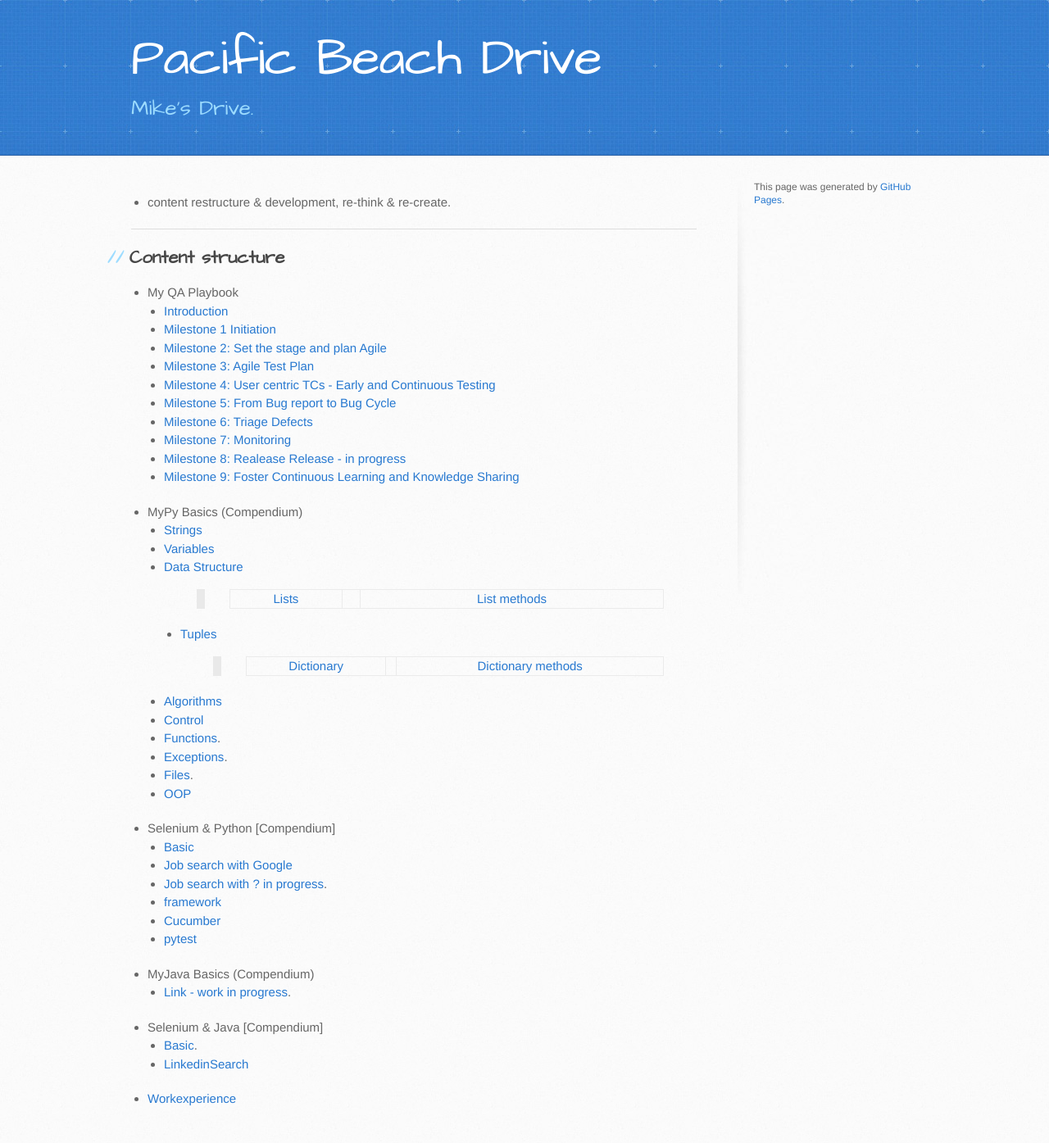
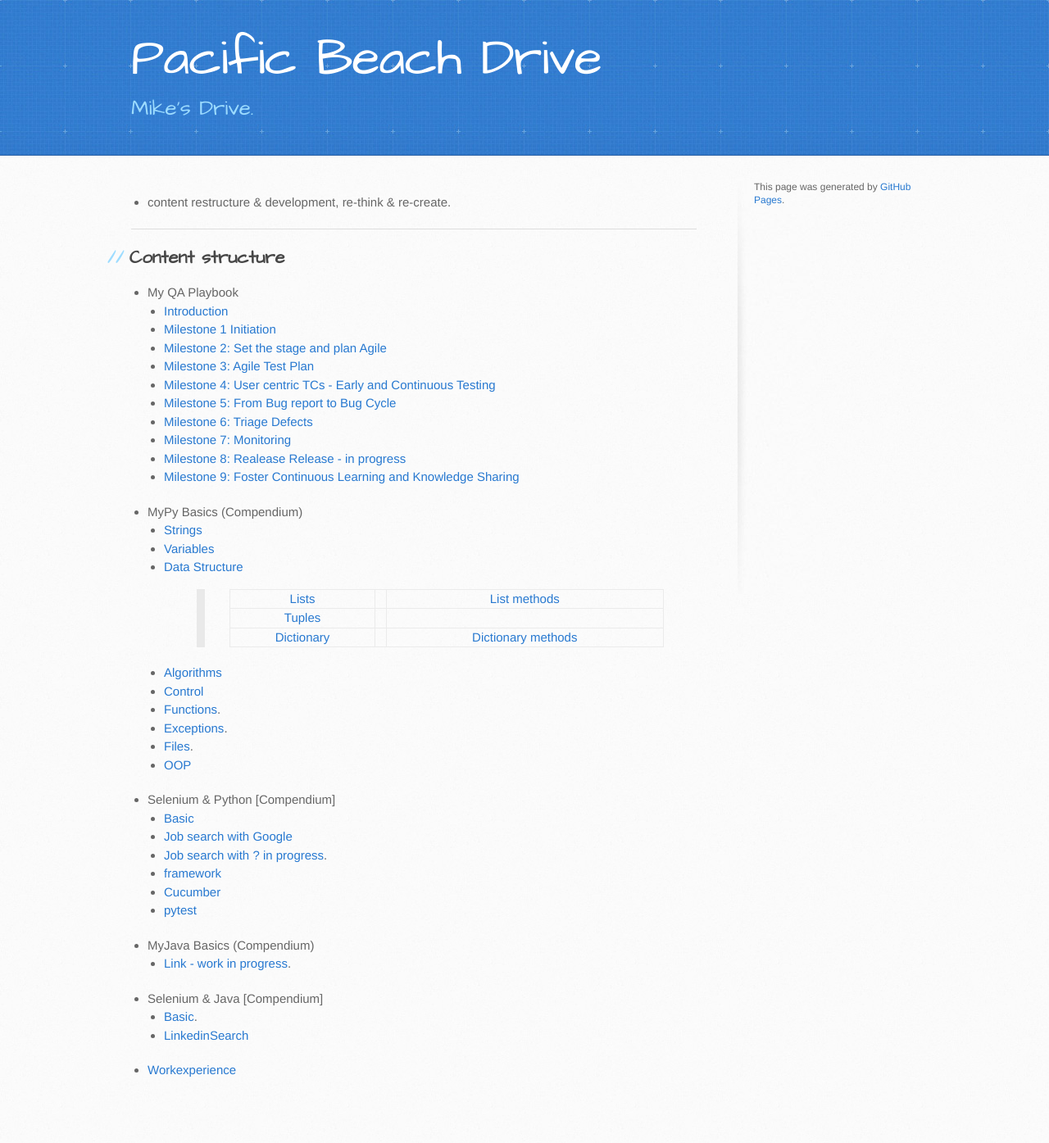
Before and after one commit to trumpfheller/trumpfheller.github.io, a Jekyll site: the page built from index.md, in a window 1280 px wide. Shown: the whole page at 82% size. Built offline with Jekyll 4.4.1, drawn with Linux system fonts in a browser that asks for light colours; after the commit the page ends 1360 px from its top, so only the background shows below that.

```diff
--- a/index.md
+++ b/index.md
@@ -25,7 +25,7 @@ layout: default
   - [Variables](./python/variables.html)
   - [Data Structure](./python/datastructure.html)
     > [Lists](./python/lists.html) || [List methods](./python/listmethods.html)
-    - [Tuples](./python/tuples.html)
+    > [Tuples](./python/tuples.html) ||
     > [Dictionary](./python/dictionary.html) || [Dictionary methods](./python/dictionarymethods.html)
   - [Algorithms](./python/algorithms.html)
   - [Control](./python/control.html)
```
